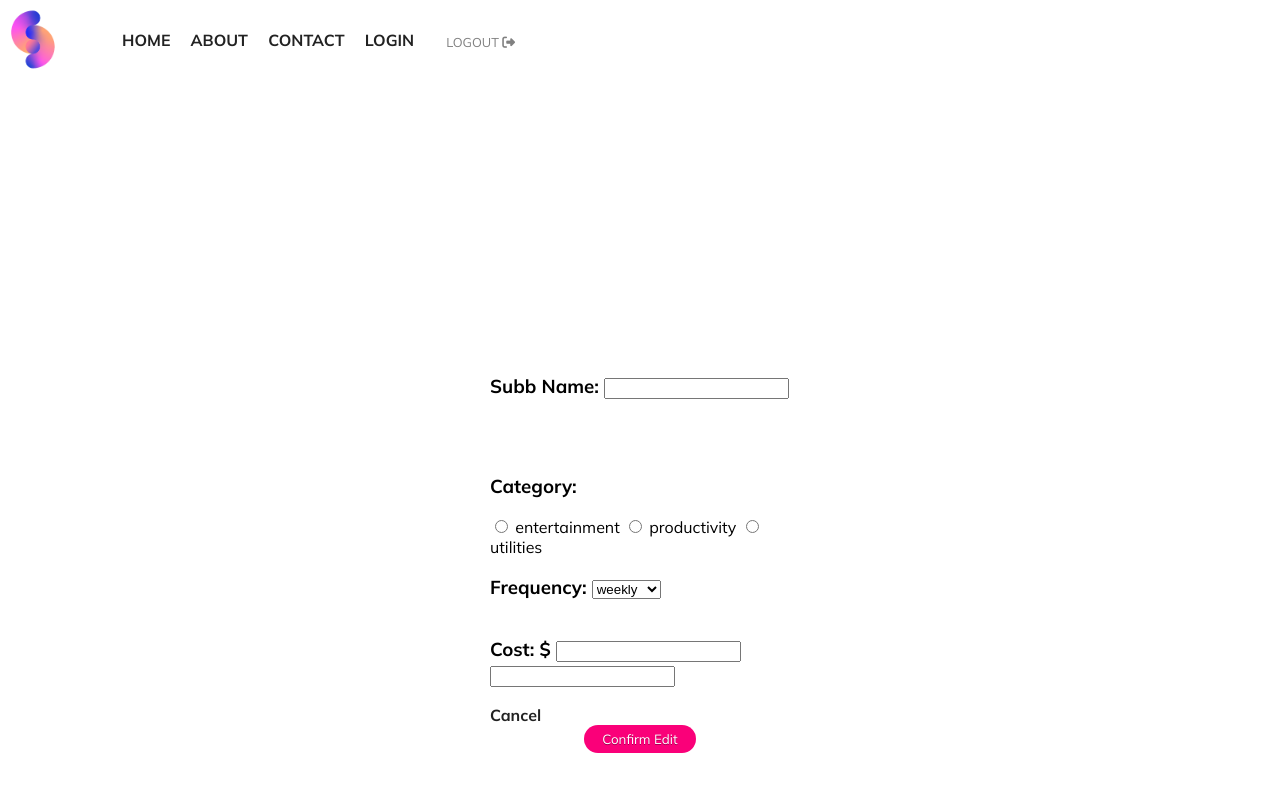
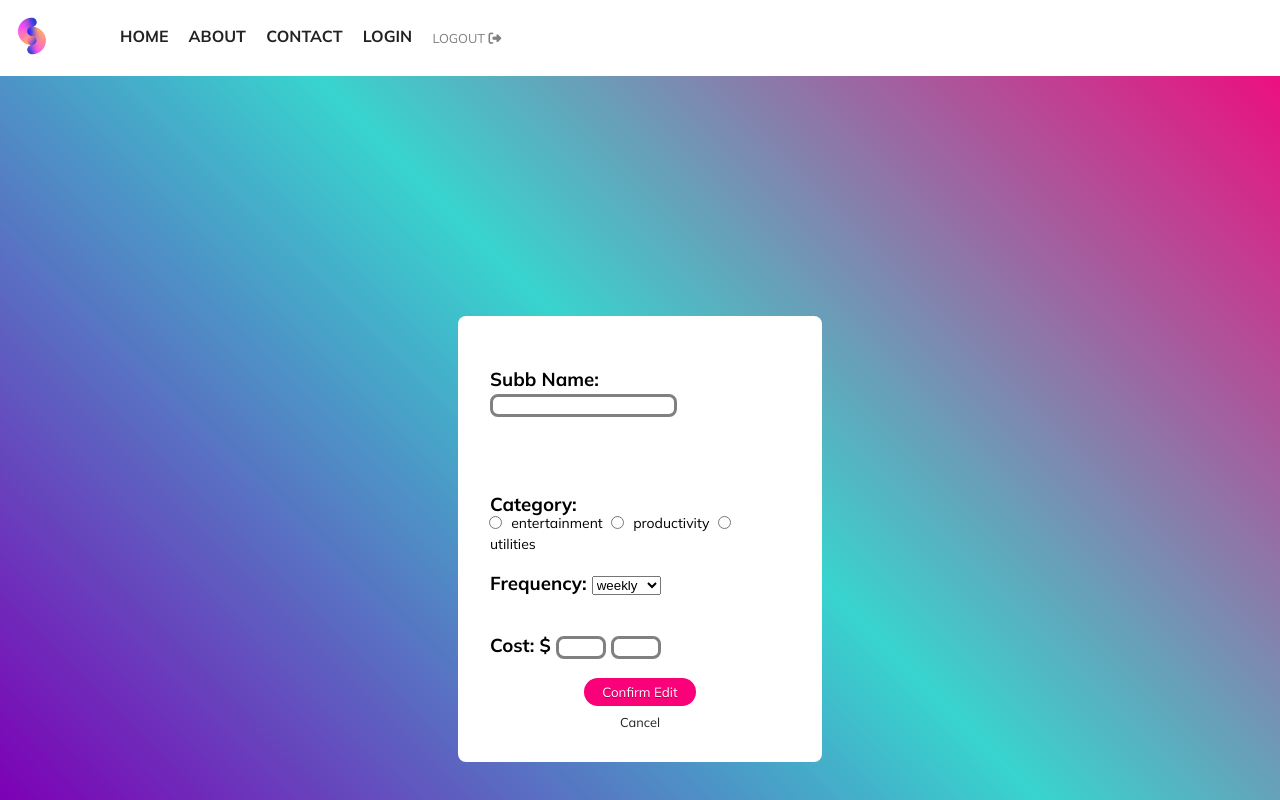
Before and after one commit to leedahw/subbd, a PHP site: page /edit-subb.php?subId=1 in a window 1280 px wide. Run offline with PHP 8.4, Linux system fonts and the light colour scheme; the visitor is signed in with stand-in values (Sample User, id 1); data that the repository does not hold is empty; some libraries are stand-ins or nearby versions.

Commit message:
styles 50% done. need to polish edit form

```diff
--- a/css/footer-header.css
+++ b/css/footer-header.css
@@ -1,6 +1,5 @@
 
 header{
-    width:100vw;
     font-family: Mulish;
     font-weight: 400;
     display:flex;
@@ -9,9 +8,11 @@ header{
     background-color: white;
     color: black;
 
+
 }
 
 #header-nav{
+    width: 100vw;
     padding-left: 0px;
     display: flex;
     align-items: center;
@@ -21,12 +22,16 @@ li{
     list-style-type: none;
     display: inline-block;
     margin-left:1rem;
-
 }
 
-img{
-    width:50px;
-    margin:.5rem;
+
+i{
+    display:relative;
+}
+
+#logo{
+    width:32px;
+    margin:1rem;
 }
 
 a:link{
@@ -34,22 +39,19 @@ a:link{
     color:#222222;
     text-decoration: none;
     font-weight: 700;
+}
 
-}
 
 #blankli {
 float:right;
-
 }
 
 #logout-button {
-    display:inline-block;
-    margin-top:0px;
     color:grey;
-    position: relative;
-    float:right;
     font-weight:400;
     font-size: .8rem;
+    width: 70px;
+    left: 80%;
 }
 
 #header-item {
--- a/css/main.css
+++ b/css/main.css
@@ -37,22 +65,51 @@ a:link{
     font-size: 1.5rem;
 }
 
+#edit-link {
+    margin-top: .5rem;
+    margin-bottom: 1rem;
+}
+
+.align-items{
+    width:100%;
+    display: flex;
+    justify-content: space-between;
+    align-content: center;
+}
+
+.all-subbs{
+    margin-left:auto;
+    margin-right:auto;
+    width:50%;
+}
+
 /*~~google chart stuff~~*/
 #chart{
     width:50%;
+    height:50%;
     justify-content: center;
     display: flex;
     align-items: center;
+    margin-left:2rem;
+    margin-right:2rem;
+    overflow: hidden;
+    padding:1rem;
+    border-radius: .5rem;
+}
+rect{
+    margin:1rem;
+    border-radius: .5rem;
 }
 
 #donutchart {
     background-color: white;
-
+    border-radius: .5rem;
     left: 3rem;
 }
 
+
 /*~~forms~~*/
-#gradient-back{
+.gradient-back{
     width:100%;
     height:100vh;
     background-image: linear-gradient(45deg,#7d00b5, #38d4ce,#fa0079);
@@ -88,6 +144,12 @@ form {
     height:auto;
     display: flex;
     flex-direction: column;
+    border-radius: .5rem;
+}
+
+input{
+    box-sizing: border-box;
+    border:solid grey;
     border-radius: .5rem;
 }
 
@@ -108,6 +170,51 @@ input[type=submit] {
     text-align:center;
 }
 
+input[type=radio] {
+    display:inline-block;
+    vertical-align: -2px;
+    margin-left: -1px;
+    margin-right:5px;
+}
+
 input:focus{
     outline:none;
 }
+
+label{
+    font-weight: 400;
+    font-size:14px;
+    vertical-align: middle;
+    margin-right: 5px;
+}
+
+.fa-plus-circle{
+font-size:32px;
+color: #fa0079;
+margin-right:5rem;
+padding-top:1.25rem;
+text-shadow: 3px 3px 5px rgba(0,0,0,0.2);
+}
+
+#insert-subb-form {
+    width: fit-content;
+}
+#category-label {
+font-size: 1.2rem;
+}
+
+#currency {
+    width:50px;
+}
+#cost{width:150px}
+
+#cancel {
+    font-weight: 400;
+    font-size: .8rem;
+    align-self: center;
+    margin-top:.5rem;
+}
+
+#radio-buttons {
+    margin-top:-1.5rem;
+}
--- a/edit-subb.php
+++ b/edit-subb.php
@@ -12,7 +12,7 @@ if($_SESSION["userId"]){
     <meta name="author" content="Alana Dahwoon Lee">
     <title>edit subb form</title>
 </head>
-<body>
+<body class="gradient-back">
 <?php
 //connect to db
 	include("includes/dbconfig.php");
@@ -46,8 +46,8 @@ if($_SESSION["userId"]){
         <h3>Cost: $ <input type= "number" step= "0.01" id="currency" name="cost" value="<?php echo($row["cost"]);?>"/>
         <input type="text" id="currency"name="currency" value="<?php echo($row["currency"]);?>"/></h3>
 
+        <input type="submit" value="Confirm Edit"/>
         <a id="cancel" href="homepage.php">Cancel</a>
-        <input type="submit" value="Confirm Edit"/>
     </form>
     </body>
     </html>
--- a/includes/google-chart.php
+++ b/includes/google-chart.php
@@ -1,7 +1,7 @@
 <?php
 include("dbconfig.php");
 
-$stmt = $pdo->prepare("SELECT COUNT(category) as tcount,`category` FROM `subscription` GROUP BY `category`");
+$stmt = $pdo->prepare("SELECT COUNT(category) as tcount,`category` FROM `subscription` WHERE `userId` = '$userId' GROUP BY `category`");
 $stmt->execute();
 $row = $stmt->fetchAll(PDO::FETCH_ASSOC);
 ?>
--- a/includes/standardheader.html
+++ b/includes/standardheader.html
@@ -2,8 +2,8 @@
 <html lang="en">
 <head>
     <meta charset="UTF-8">
-    <link rel='stylesheet' href="./css/footer-header.css"/>
-    <link rel="stylesheet" href="./css/main.css"/>
+    <link rel='stylesheet' href="css/footer-header.css"/>
+    <link rel="stylesheet" href="css/main.css"/>
     <link rel='icon' href="./imgs/favicon.ico" type='image/x-icon'/>
     <meta name="viewport" content="width=device-width, initial-scale=1.0">
     <link rel="preconnect" href="https://fonts.gstatic.com">
@@ -14,19 +14,20 @@
 <body>
 <header id="header">
     <a class="logo home-button" id="home-button" href = "homepage.php">
-    <img src = "./imgs/logo.png" alt = "subbd">
+    <img id="logo" src = "./imgs/logo.png" alt = "subbd">
     </a>
-    <ul id="header-nav dropshadow">
-
+    <ul class="full-width" id="header-nav dropshadow">
         <li><a class="header-item" id="header-item" href= "homepage.php">HOME</a></li>
         <li><a class="header-item" id="header-item" href= "about.php">ABOUT</a></li>
         <li><a class="header-item" id="header-item" href= "contact-form.php">CONTACT</a></li>
         <li><a class="header-item" id="header-item" href= "login.php">LOGIN</a></li>
         <li id="blankli"></li>
+        <li><a class="header-item" id="logout-button" href= "logout.php">LOGOUT
+            <i id="logout-icon" class="fas fa-sign-out-alt"></i></a></li>
     </ul>
-    <li><a class="header-item" id="logout-button" href= "logout.php">LOGOUT
-        <i id="logout-icon" class="fas fa-sign-out-alt"></i></a>
-    </li>
+    <div>
+
+
 </header>
 
 </body>
--- a/login.php
+++ b/login.php
@@ -10,7 +10,7 @@ include("includes/standardheader.html");
     <meta name="keywords" content="HTML, PHP, IMM, News, Network">
     <meta name="author" content="Alana Dahwoon Lee">
 </head>
-<body id="gradient-back">
+<body class="gradient-back">
     <div class="backing">
     <form class="drop-shadow form" id="login-form" action = "process-login.php" method = "POST">
     <h2 class="form-title" id="login-title">LOGIN</h2>
@@ -19,7 +19,7 @@ include("includes/standardheader.html");
     <input class="form-input" type = "password" name = "password" placeholder="password" required/><br/>
     <br/>
     <input class="form-button" type="submit" value="login">
-    <a class="form-link" id="signup-link" href ="signup.php">Not a member? Sign Up Here!</a>
+    <a class="form-link" id="signup-link" style="color:grey" href ="signup.php">Not a member? Sign Up Here!</a>
     </form>
     </div>
 
--- a/signup.php
+++ b/signup.php
@@ -23,6 +23,7 @@ include("includes/standardheader.html");
     password: <input type = "password" name = "password" required/><br/>
     <br/>
     <input type = "submit">
+    <a class="form-link" id="signup-link" style="color:grey" href ="login.php">Already a member? Login Here!</a>
     </form>
 
 </body>
```
Also changed, not shown: other parts of css/main.css (+31 -4 lines), homepage.php (+10 -10 lines), insert-subb.php (+11 -14 lines).
